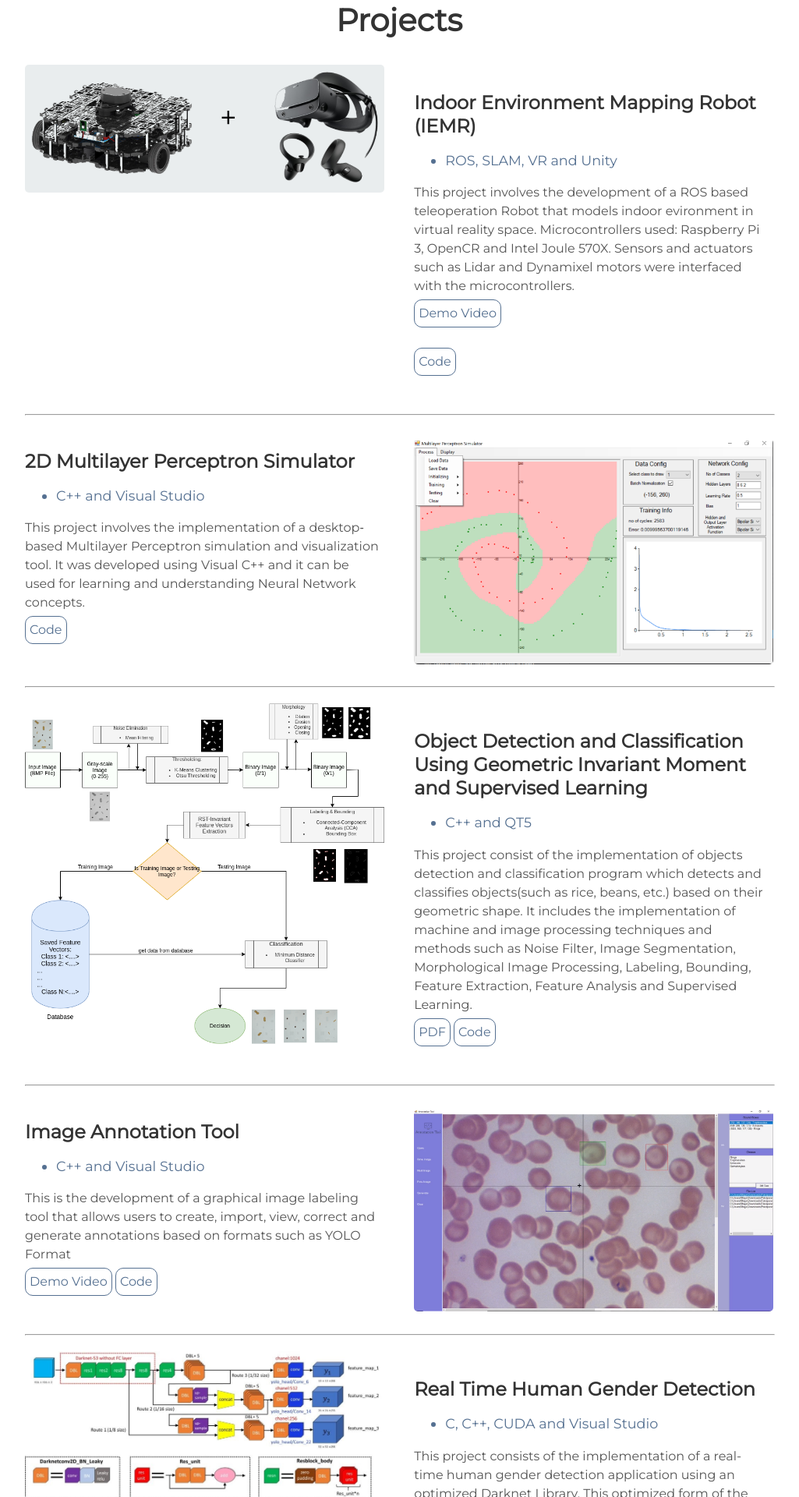
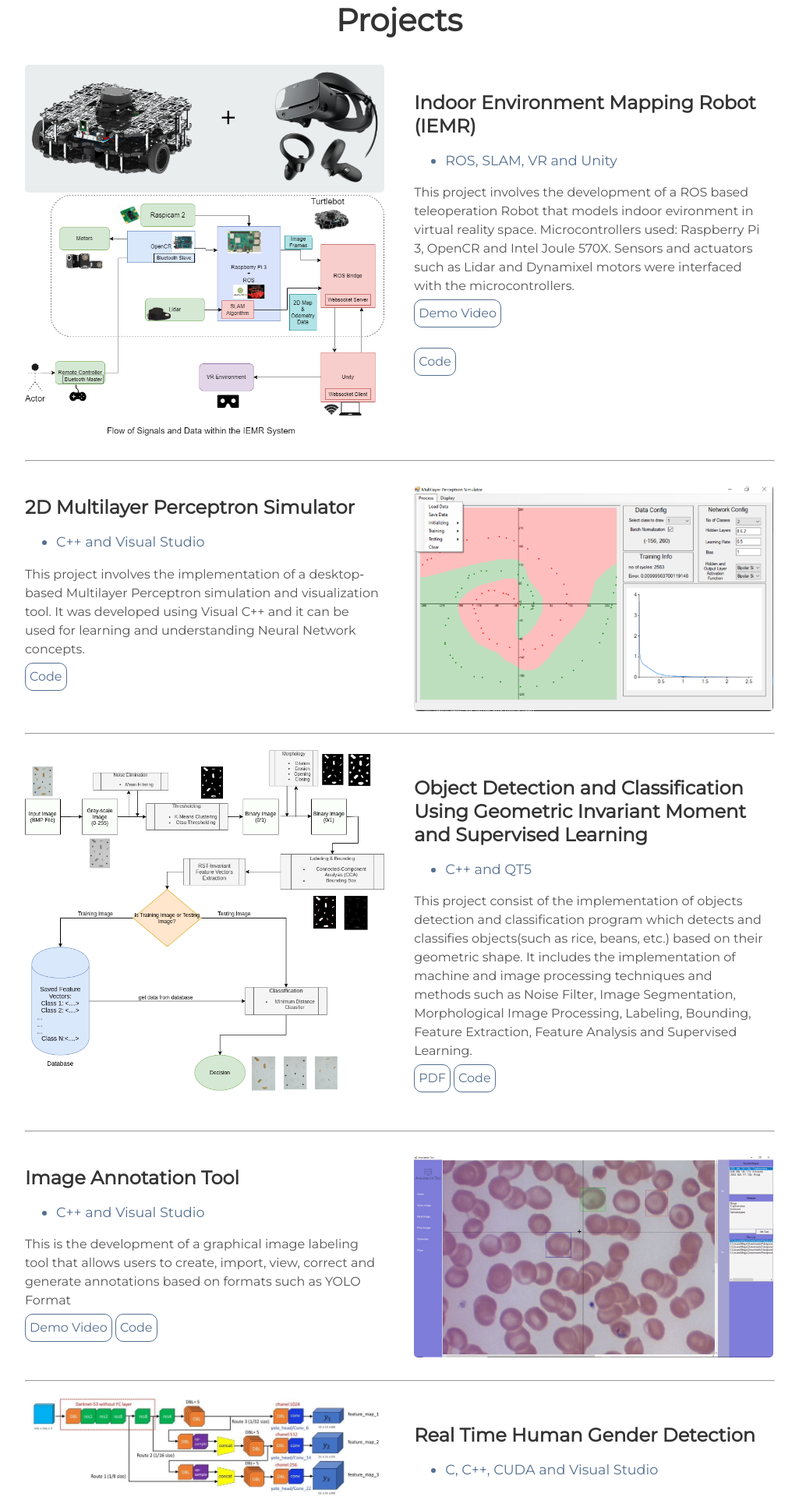
Before and after one commit to OluwaseunOjeleye/oluwaseunojeleye.github.io, a Jekyll site: the page built from index.html, in a window 1280 px wide. Shown: the part 1684-3604 px from the top of the page at 78% size, without its empty margins (128-1153 px from the left). Built offline with Jekyll 4.4.1, drawn with Linux system fonts in a browser that asks for light colours.

Commit message:
added project

```diff
--- a/_includes/projects.html
+++ b/_includes/projects.html
@@ -5,6 +5,7 @@
 <div class="user-projects">
   <div class="images-left">
     <img alt="RXR" src="{{ "/assets/img/rxr.png" | prepend: site.baseurl }}" />
+    <img alt="RXR" src="{{ "/assets/img/rxr2.png" | prepend: site.baseurl }}" />
   </div>
   <div class="contents-right">
     <h3>Indoor Environment Mapping Robot (IEMR)</h3>
```
